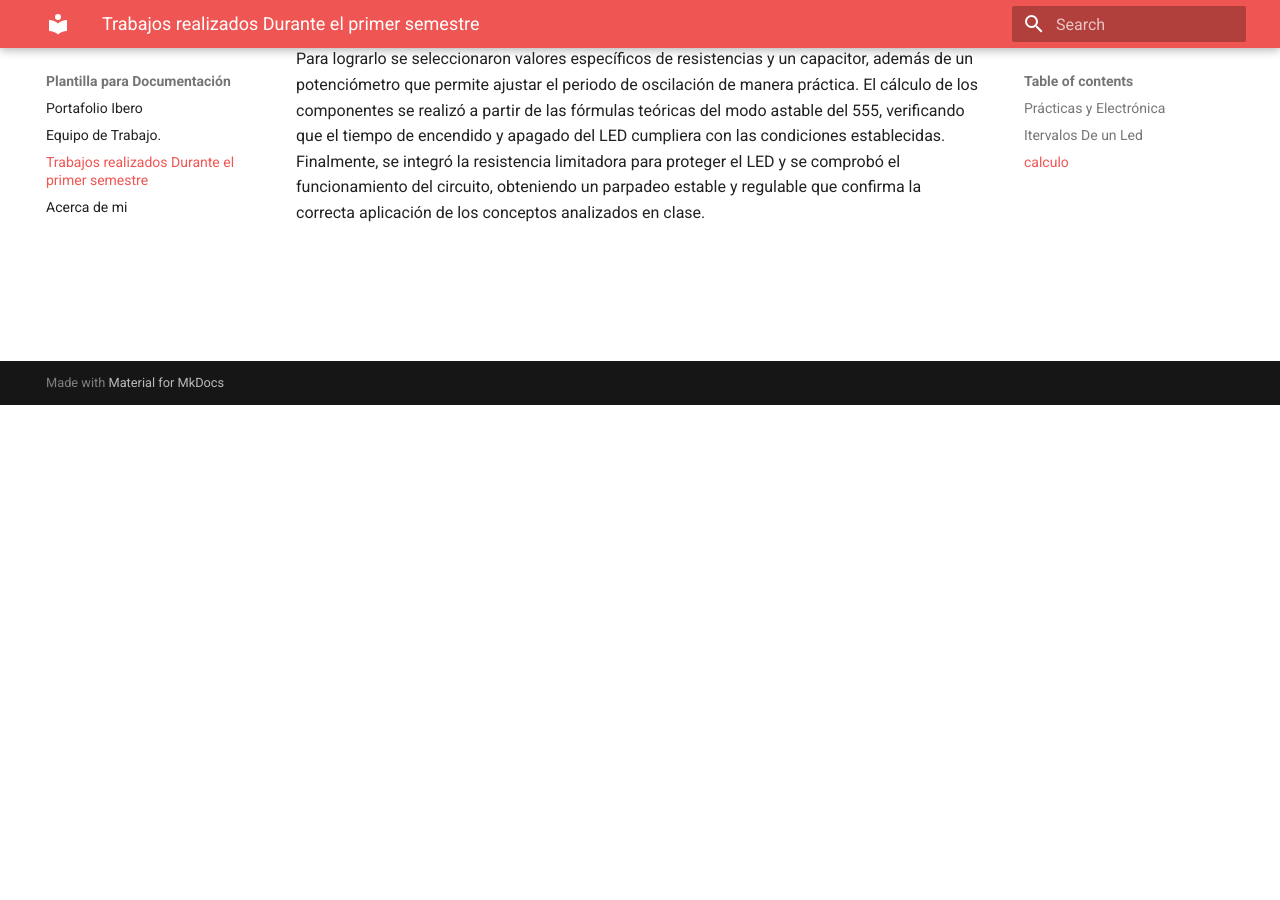
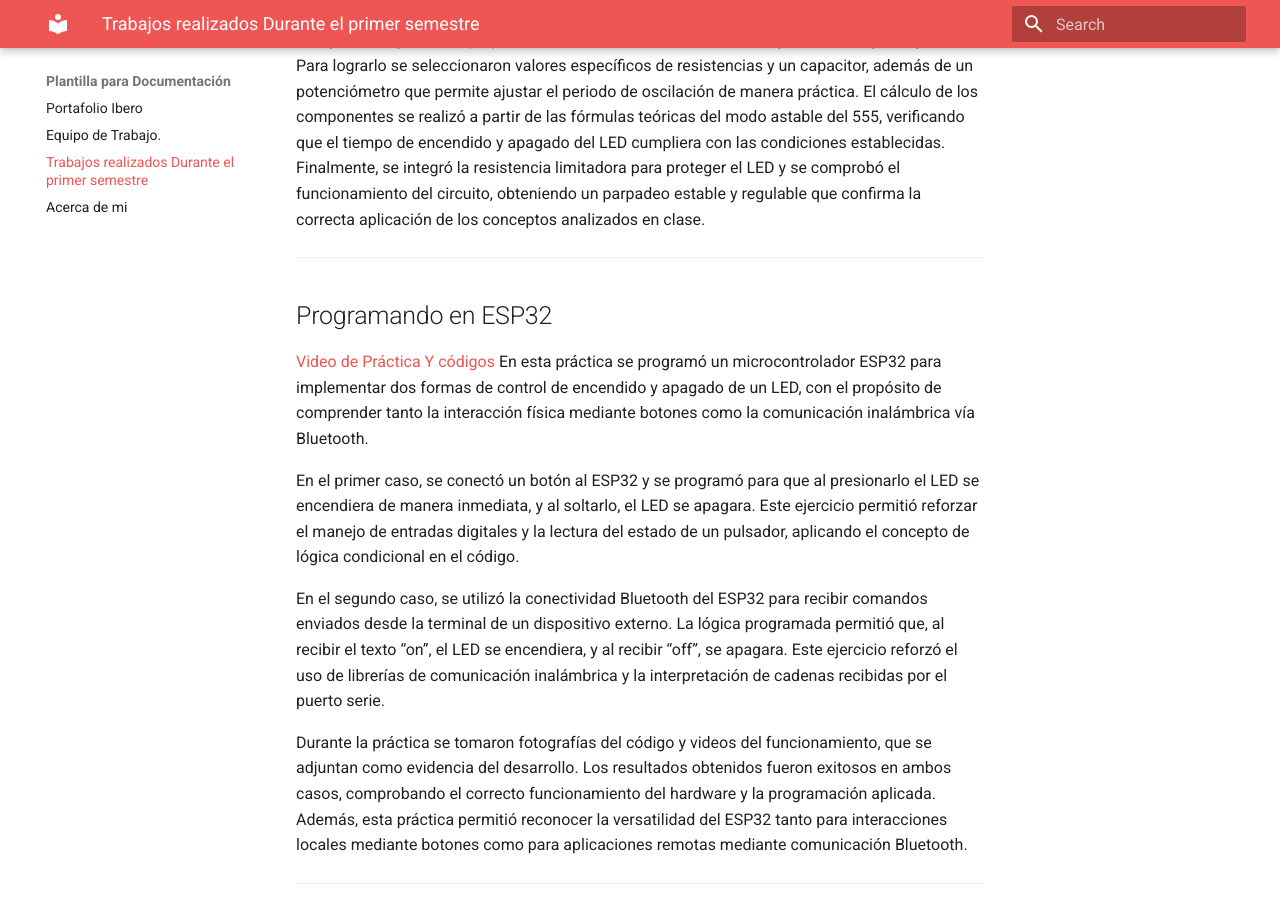
Before and after one commit to Joy-2307/Portafolio_Ibero_JIGR, an MkDocs documentation site: the page built from docs/Introducción a la Mecatrónica.md, in a window 1280 px wide and 900 px high, scrolled down 495 px. Built offline with MkDocs 1.6.1 and Material for MkDocs 9.7.7, drawn with Linux system fonts in a browser that asks for light colours; before the commit the page ends 900 px from its top, so only the background shows below that.

Commit message:
Update Introducción a la Mecatrónica.md

```diff
--- a/docs/Introducción a la Mecatrónica.md
+++ b/docs/Introducción a la Mecatrónica.md
@@ -1,11 +1,25 @@
 # Trabajos realizados Durante el primer semestre
 ---
-## Prácticas y Electrónica
+# Prácticas y Electrónica
 ---
 ## Itervalos De un Led
 [Video de Práctica](https://iberopuebla-my.sharepoint.com/:v:/g/personal/203563_iberopuebla_mx/Ef6GZFmCvP9Mv8V9N9eSk0cBmP1kUgcruvOYE_J4aUcBFQ?e=UAMhdn)
 
-[calculo](recursos/imgs/555.jpg)
+[calculo](recursos/imgs/555.png)
 ---
 
 En este proyecto se implementó un circuito astable utilizando el temporizador integrado 555, con el objetivo de generar el parpadeo de un diodo LED dentro de un rango de entre 1 y 5 segundos. Para lograrlo se seleccionaron valores específicos de resistencias y un capacitor, además de un potenciómetro que permite ajustar el periodo de oscilación de manera práctica. El cálculo de los componentes se realizó a partir de las fórmulas teóricas del modo astable del 555, verificando que el tiempo de encendido y apagado del LED cumpliera con las condiciones establecidas. Finalmente, se integró la resistencia limitadora para proteger el LED y se comprobó el funcionamiento del circuito, obteniendo un parpadeo estable y regulable que confirma la correcta aplicación de los conceptos analizados en clase.
+
+---
+
+## Programando en ESP32
+[Video de Práctica Y códigos](https://iberopuebla-my.sharepoint.com/:f:/g/personal/203563_iberopuebla_mx/EhkJHZAIqP9FguhG2vSfIz8BWP6sGHuCXWlVYsU_gA8Pzg?e=9fY8qf)
+En esta práctica se programó un microcontrolador ESP32 para implementar dos formas de control de encendido y apagado de un LED, con el propósito de comprender tanto la interacción física mediante botones como la comunicación inalámbrica vía Bluetooth.
+
+En el primer caso, se conectó un botón al ESP32 y se programó para que al presionarlo el LED se encendiera de manera inmediata, y al soltarlo, el LED se apagara. Este ejercicio permitió reforzar el manejo de entradas digitales y la lectura del estado de un pulsador, aplicando el concepto de lógica condicional en el código.
+
+En el segundo caso, se utilizó la conectividad Bluetooth del ESP32 para recibir comandos enviados desde la terminal de un dispositivo externo. La lógica programada permitió que, al recibir el texto “on”, el LED se encendiera, y al recibir “off”, se apagara. Este ejercicio reforzó el uso de librerías de comunicación inalámbrica y la interpretación de cadenas recibidas por el puerto serie.
+
+Durante la práctica se tomaron fotografías del código y videos del funcionamiento, que se adjuntan como evidencia del desarrollo. Los resultados obtenidos fueron exitosos en ambos casos, comprobando el correcto funcionamiento del hardware y la programación aplicada. Además, esta práctica permitió reconocer la versatilidad del ESP32 tanto para interacciones locales mediante botones como para aplicaciones remotas mediante comunicación Bluetooth.
+
+---
```
